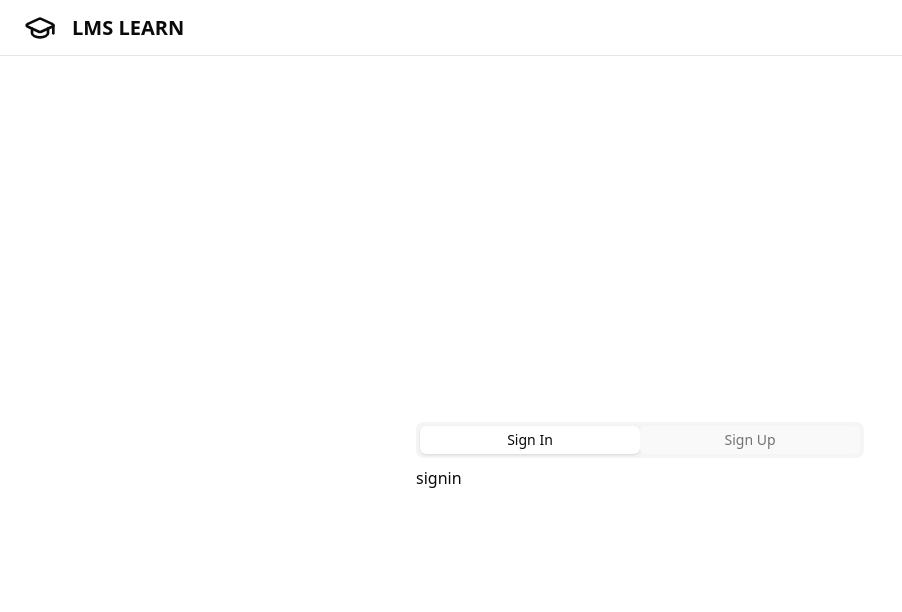
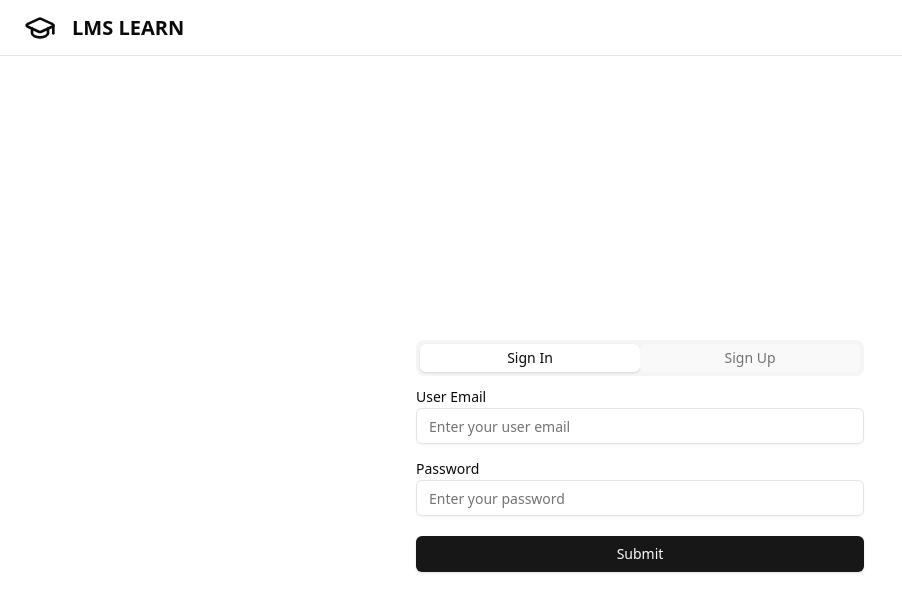
Before and after one commit to codeWith-Repon/A2--client--udemy-clone-full-Stack-, a React (Vite) app: page /auth in a window 1280 px wide. Shown: the top 612 px of the page, without its empty margins (0-902 px from the left). Built offline with nearby package versions, Linux system fonts and the light colour scheme.

Commit message:
design complite index(common form)> form-controls > index(auth)

```diff
--- a/src/components/common-form/form-controls.jsx
+++ b/src/components/common-form/form-controls.jsx
@@ -1,22 +1,84 @@
-import React from 'react'
+import React from "react";
+import { Label } from "../ui/label";
+import { Input } from "../ui/input";
+import {
+  Select,
+  SelectContent,
+  SelectItem,
+  SelectTrigger,
+  SelectValue,
+} from "../ui/select";
+import { Textarea } from "../ui/textarea";
 
-const FormControls = ({formControls=[], formData, setFormData}) => {
+const FormControls = ({ formControls = [], formData, setFormData }) => {
+  function renderComponentByType(getControlItem) {
+    let element = null;
 
-    function renderComponentByType(){
+    switch (getControlItem.componentType) {
+      case "input":
+        element = (
+          <Input
+            id={getControlItem.name}
+            name={getControlItem.name}
+            placeholder={getControlItem.placeholder}
+            type={getControlItem.type}
+          />
+        );
+        break;
 
+      case "select":
+        element = (
+          <Select>
+            <SelectTrigger className="w-full">
+              <SelectValue placeholder={getControlItem.label} />
+            </SelectTrigger>
+            <SelectContent>
+              {getControlItem.options && getControlItem.options.length > 0
+                ? getControlItem.options.map((optionItem) => (
+                    <SelectItem key={optionItem.id} value={optionItem.id}>
+                      {optionItem.label}
+                    </SelectItem>
+                  ))
+                : null}
+            </SelectContent>
+          </Select>
+        );
+        break;
+
+      case "textarea":
+        element = (
+          <Textarea
+            id={getControlItem.name}
+            name={getControlItem.name}
+            placeholder={getControlItem.placeholder}
+          />
+        );
+        break;
+
+      default:
+        element = (
+          <Input
+            id={getControlItem.name}
+            name={getControlItem.name}
+            placeholder={getControlItem.placeholder}
+            type={getControlItem.type}
+          />
+        );
+        break;
     }
+    return element;
+  }
 
   return (
-    <div className='flex flex-col gap-3'>
-      {
-        formControls.map(controleItem =>
-            <div key={controleItem.name}>
+    <div className="flex flex-col gap-3">
+      {formControls.map((controleItem) => (
+        <div key={controleItem.name}>
+          <Label htmlFor={controleItem.name}>{controleItem.label}</Label>
+          {renderComponentByType(controleItem)}
+        </div>
+      ))}
+    </div>
+  );
+};
 
-            </div>
-         )
-      }
-    </div>
-  )
-}
-
-export default FormControls
+export default FormControls;
--- a/src/components/common-form/index.jsx
+++ b/src/components/common-form/index.jsx
@@ -1,11 +1,23 @@
 import React from "react";
 import { Button } from "../ui/button";
+import FormControls from "./form-controls";
 
-const CommonForm = ({ handleSubmit, buttonText }) => {
+const CommonForm = ({
+  handleSubmit,
+  buttonText,
+  formControls = [],
+  formData,
+  setFormData,
+}) => {
   return (
     <form onSubmit={handleSubmit}>
       {/* render form controls here */}
-      <Button type="submit">{buttonText || "Submit"}</Button>
+      <FormControls
+        formControls={formControls}
+        formData={formData}
+        setFormData={setFormData}
+      />
+      <Button className="mt-5 w-full" type="submit">{buttonText || "Submit"}</Button>
     </form>
   );
 };
--- a/src/pages/auth/index.jsx
+++ b/src/pages/auth/index.jsx
@@ -1,4 +1,6 @@
+import CommonForm from "@/components/common-form";
 import { Tabs, TabsContent, TabsList, TabsTrigger } from "@/components/ui/tabs";
+import { signInFormControls, signUpFormControls } from "@/config";
 import { GraduationCap } from "lucide-react";
 import React, { useState } from "react";
 import { Link } from "react-router-dom";
@@ -6,8 +8,8 @@ import { Link } from "react-router-dom";
 const AuthPage = () => {
   const [activeTab, setActiveTab] = useState("signin");
 
-  function handleTabChange(value){
-    setActiveTab(value)
+  function handleTabChange(value) {
+    setActiveTab(value);
   }
   return (
     <div className="flex flex-col min-h-screen">
@@ -24,12 +26,17 @@ const AuthPage = () => {
           onValueChange={handleTabChange}
           className="w-full max-w-md"
         >
-          <TabsList className='grid w-full grid-cols-2'>
+          <TabsList className="grid w-full grid-cols-2">
             <TabsTrigger value="signin">Sign In</TabsTrigger>
             <TabsTrigger value="signup">Sign Up</TabsTrigger>
           </TabsList>
-          <TabsContent value='signin'>signin</TabsContent>
-          <TabsContent value='signup'>signup</TabsContent>
+          <TabsContent value="signin">
+            {" "}
+            <CommonForm formControls={signInFormControls} />
+          </TabsContent>
+          <TabsContent value="signup">
+            <CommonForm formControls={signUpFormControls} />
+          </TabsContent>
         </Tabs>
       </div>
     </div>
```
